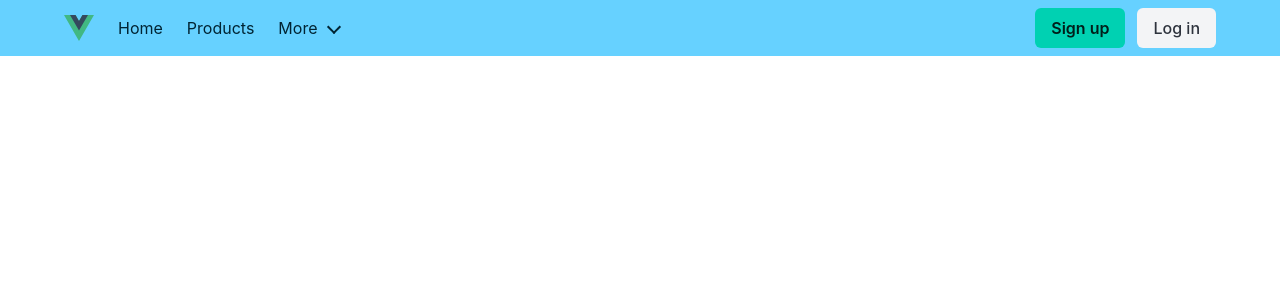
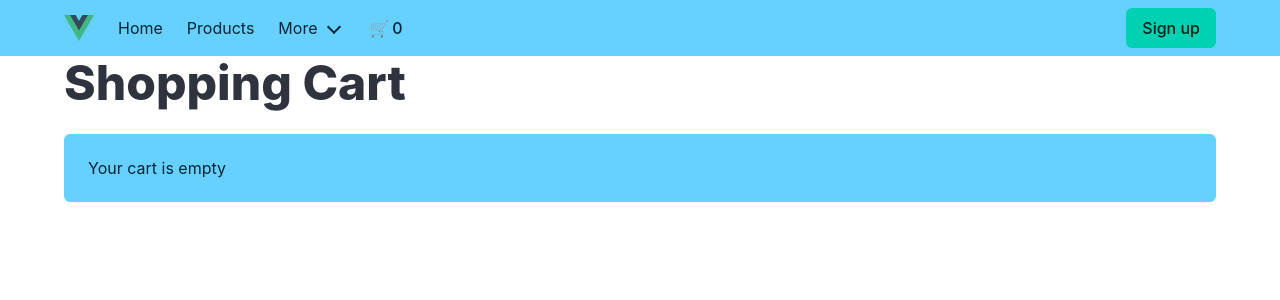
Before and after one commit to DizzyDwarf10/In_Class_WSP, a Vue app in the folder client/: page /cart in a window 1280 px wide. Shown: the top 300 px of the page. Built offline with nearby package versions, Linux system fonts and the light colour scheme; the HTML template or start-up script is replaced by a standard one.

Commit message:
Reapply changes from d79fc79 without JDK folder

```diff
--- a/client/src/App.vue
+++ b/client/src/App.vue
@@ -4,12 +4,10 @@ import NavBar from './components/NavBar.vue';
 </script>
 
 <template>
-
   <NavBar />
   <div class="container">
     <RouterView />
   </div>
-
 </template>
 
 <style scoped></style>
--- a/client/src/components/NavBar.vue
+++ b/client/src/components/NavBar.vue
@@ -1,8 +1,8 @@
 <script setup lang="ts">
-import { ref } from 'vue';
 import { RouterLink } from 'vue-router';
+import { useCartStore } from "../stores/cart";
 
-const isActive = ref(false);
+const cartStore = useCartStore();
 </script>
 
 <template>
@@ -15,7 +15,6 @@ const isActive = ref(false);
                 </a>
 
                 <a role="button" class="navbar-burger" aria-label="menu" aria-expanded="false"
-                @click = "isActive = !isActive" :class="{ 'is-active': isActive }"
                    data-target="navbarBasicExample">
                     <span aria-hidden="true"></span>
                     <span aria-hidden="true"></span>
@@ -24,7 +23,7 @@ const isActive = ref(false);
                 </a>
             </div>
 
-            <div id="navbarBasicExample" class="navbar-menu" :class="{ 'is-active': isActive }">
+            <div id="navbarBasicExample" class="navbar-menu">
                 <div class="navbar-start">
                     <RouterLink to="/" active-class="is-active" class="navbar-item">
                         Home
@@ -55,16 +54,17 @@ const isActive = ref(false);
                             </RouterLink>
                         </div>
                     </div>
+
+                    <RouterLink to="/cart" class="navbar-item button is-primary">
+                        🛒 {{ cartStore.items.length }}
+                    </RouterLink>
                 </div>
 
                 <div class="navbar-end">
                     <div class="navbar-item">
                         <div class="buttons">
                             <RouterLink to="/sign-up" active-class="is-active" class="button is-primary">
-                                <strong>Sign up</strong>
-                            </RouterLink>
-                            <RouterLink to="/log-in" active-class="is-active" class="button is-light">
-                                Log in
+                                Sign up
                             </RouterLink>
                         </div>
                     </div>
--- a/client/src/router/index.ts
+++ b/client/src/router/index.ts
@@ -1,5 +1,6 @@
 import { createRouter, createWebHistory } from 'vue-router'
 import HomeView from '../views/HomeView.vue'
+import ShoppingCart from "../views/ShoppingCart.vue"
 
 const router = createRouter({
   history: createWebHistory(import.meta.env.BASE_URL),
@@ -17,11 +18,13 @@ const router = createRouter({
     {
       path: '/about',
       name: 'about',
-      // route level code-splitting
-      // this generates a separate chunk (About.[hash].js) for this route
-      // which is lazy-loaded when the route is visited.
       component: () => import('../views/AboutView.vue'),
     },
+    {
+        path: "/cart",
+        name: "ShoppingCart",
+        component: ShoppingCart
+    }
   ],
 })
 
--- /dev/null
+++ b/client/src/stores/cart.ts
@@ -0,0 +1,34 @@
+import { defineStore } from "pinia"
+import { ref, computed } from "vue"
+import type { Product } from "@/types"
+import { useRouter } from "vue-router"
+
+export const useCartStore = defineStore("cart", () => {
+    const items = ref<(Product & { quantity: number })[]>([])
+
+    const total = computed(() => {
+        return items.value.reduce((sum, item) => sum + (item.price * item.quantity), 0)
+    })
+
+    const addItem = (product: Product) => {
+        const existingItem = items.value.find(item => item.id === product.id)
+        if (existingItem) {
+            existingItem.quantity++
+        } else {
+            items.value.push({ ...product, quantity: 1 })
+        }
+    }
+
+    return { items, total, addItem }
+})
+
+export const useCartView = () => {
+    const router = useRouter()
+    const cartStore = useCartStore()
+
+    const viewCart = () => {
+        router.push("/cart")
+    }
+
+    return { viewCart }
+}
--- a/client/src/views/ProductList.vue
+++ b/client/src/views/ProductList.vue
@@ -1,12 +1,20 @@
 <script setup lang="ts">
+import type { Product } from "@/types"
 import { useProductStore } from "../stores/product"
+import { useCartStore } from "../stores/cart"
 import { onMounted } from "vue"
 
 const productStore = useProductStore()
+const cartStore = useCartStore()
 
 onMounted(() => {
     productStore.fetchProducts()
 })
+
+const addToCart = (product: Product) => {
+    cartStore.addItem(product)
+    console.log("Added to cart:", product)
+}
 </script>
 
 <template>
@@ -40,6 +48,11 @@ onMounted(() => {
                             </div>
                         </div>
                     </div>
+                    <footer class="card-footer">
+                        <button class="card-footer-item button is-primary" @click="addToCart(product)">
+                            Add to Cart
+                        </button>
+                    </footer>
                 </div>
             </div>
         </div>
--- /dev/null
+++ b/client/src/views/ShoppingCart.vue
@@ -0,0 +1,50 @@
+<script setup lang="ts">
+import { useCartStore } from "../stores/cart"
+
+const cartStore = useCartStore()
+
+const removeItem = (productId: number) => {
+    const index = cartStore.items.findIndex(item => item.id === productId)
+    if (index > -1) {
+        cartStore.items.splice(index, 1)
+    }
+}
+</script>
+
+<template>
+    <h1 class="title is-1">Shopping Cart</h1>
+
+    <div v-if="cartStore.items.length === 0" class="notification is-info">
+        Your cart is empty
+    </div>
+
+    <div v-else>
+        <table class="table is-fullwidth">
+            <thead>
+                <tr>
+                    <th>Product</th>
+                    <th>Price</th>
+                    <th>Quantity</th>
+                    <th>Total</th>
+                    <th>Action</th>
+                </tr>
+            </thead>
+            <tbody>
+                <tr v-for="item in cartStore.items" :key="item.id">
+                    <td>{{ item.title }}</td>
+                    <td>${{ item.price.toFixed(2) }}</td>
+                    <td>{{ item.quantity }}</td>
+                    <td>${{ (item.price * item.quantity).toFixed(2) }}</td>
+                    <td>
+                        <button class="button is-danger is-small" @click="removeItem(item.id)">
+                            Remove
+                        </button>
+                    </td>
+                </tr>
+            </tbody>
+        </table>
+        <p class="has-text-weight-bold">Total: ${{ cartStore.total.toFixed(2) }}</p>
+    </div>
+</template>
+
+<style scoped></style>
```
